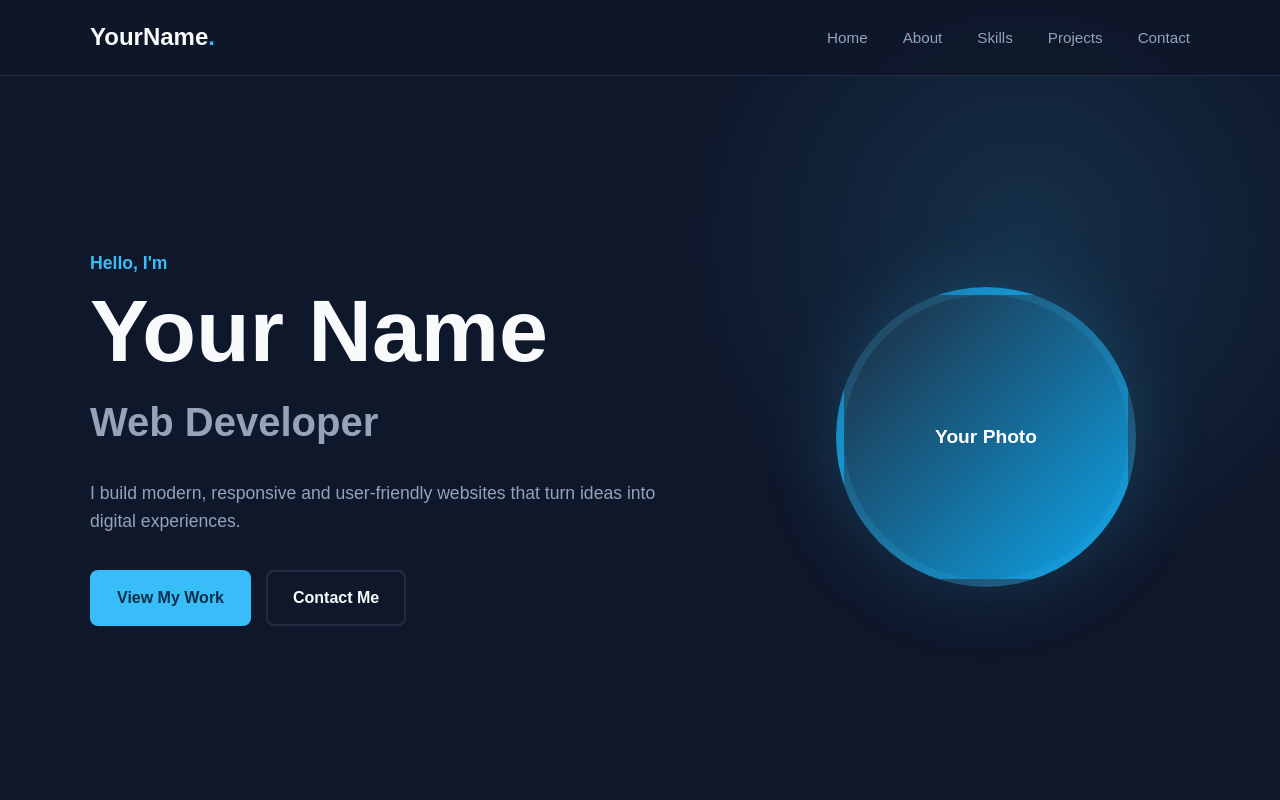
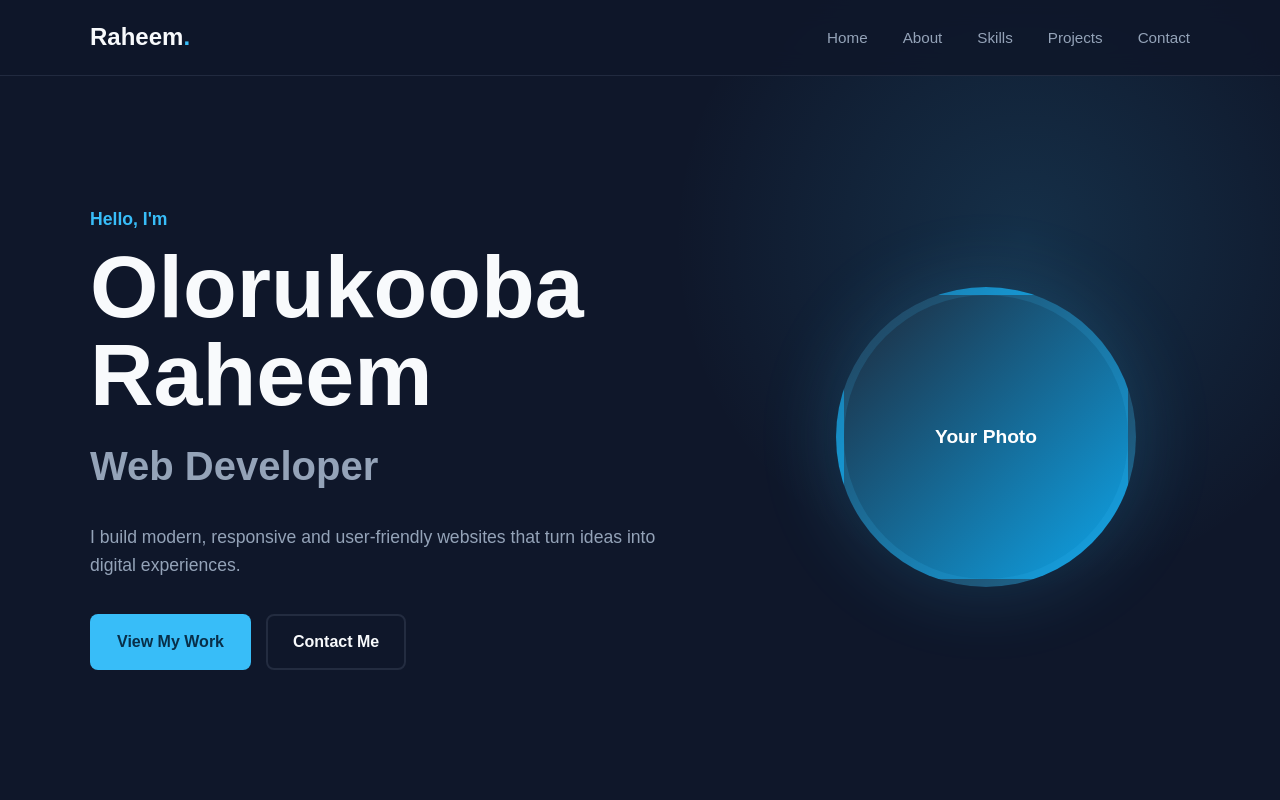
Before and after one commit to Abdulraheem-coder/portfolio-website, a plain HTML site: page index.html in a window 1280 px wide. Shown: the top 800 px of the page. Drawn offline with Linux system fonts and the light colour scheme.

Commit message:
updating portfolio project

```diff
--- a/index.html
+++ b/index.html
@@ -10,7 +10,7 @@
         content="Personal portfolio website showcasing my skills, projects, experience, and services."
     >
 
-    <title>Your Name | Web Developer</title>
+    <title>Oloruko oba Raheem | Web Developer</title>
 
     <link rel="stylesheet" href="style.css">
     <script src="script.js"></script>
@@ -23,7 +23,7 @@
         <nav class="navbar container">
 
             <a href="#" class="logo">
-                YourName<span>.</span>
+                Raheem<span>.</span>
             </a>
 
             <button class="menu-toggle" aria-label="Open navigation menu">
@@ -56,7 +56,7 @@
                     </p>
 
                     <h1>
-                        Your Name
+                        Olorukooba Raheem
                     </h1>
 
                     <h2>
```
